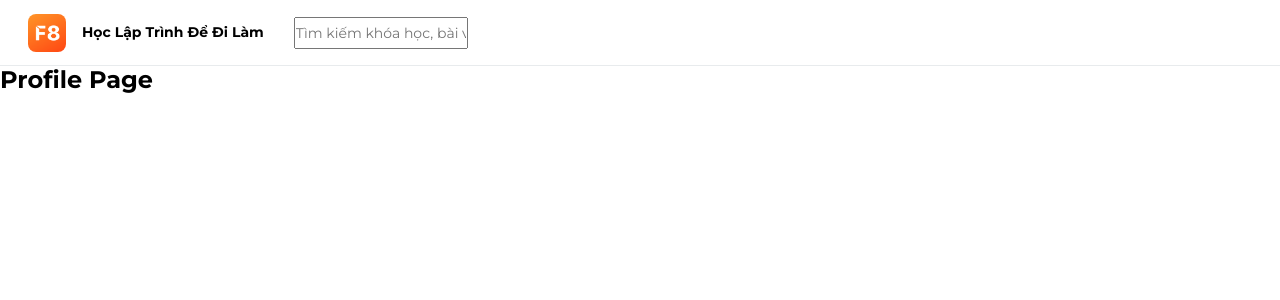
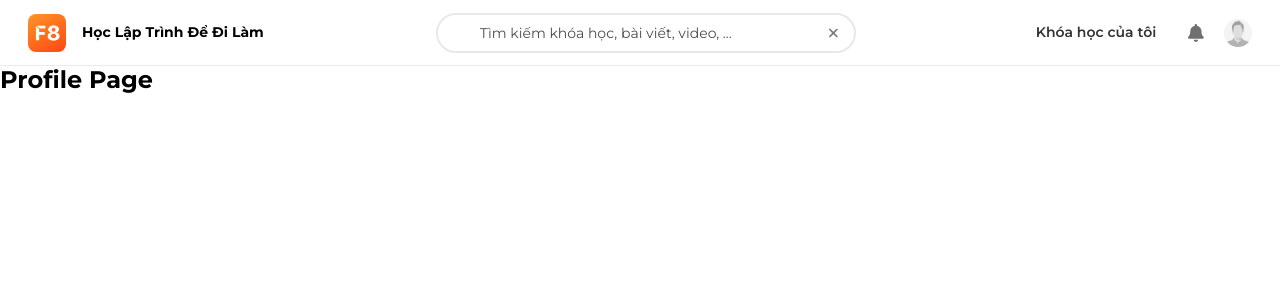
Before and after one commit to huydt772/f8-ui, a React (Create React App) app: page /profile in a window 1280 px wide. Shown: the top 300 px of the page. Built offline with nearby package versions, Linux system fonts and the light colour scheme.

Commit message:
Build ui header

```diff
--- a/src/components/GlobalStyles/GlobalStyles.scss
+++ b/src/components/GlobalStyles/GlobalStyles.scss
@@ -16,6 +16,11 @@
 * {
     margin: 0;
     padding: 0;
+
+    &::selection {
+        background-color: var(--primary-color);
+        color: var(--white-color);
+    }
 }
 
 *,
--- a/src/components/Icons/Icons.js
+++ b/src/components/Icons/Icons.js
@@ -1,10 +1,10 @@
 export const HomeIcon = ({ className }) => (
     <svg
         className={className}
-        ariaHidden="true"
+        aria-hidden="true"
         focusable="false"
-        dataPrefix="fas"
-        dataIcon="house"
+        dataprefix="fas"
+        dataicon="house"
         role="img"
         xmlns="http://www.w3.org/2000/svg"
         viewBox="0 0 576 512"
@@ -19,10 +19,10 @@ export const HomeIcon = ({ className }) => (
 export const RoadIcon = ({ className }) => (
     <svg
         className={className}
-        ariaHidden="true"
+        aria-hidden="true"
         focusable="false"
-        dataPrefix="fas"
-        dataIcon="road"
+        dataprefix="fas"
+        dataicon="road"
         role="img"
         xmlns="http://www.w3.org/2000/svg"
         viewBox="0 0 576 512"
@@ -37,10 +37,10 @@ export const RoadIcon = ({ className }) => (
 export const LightBulbIcon = ({ className }) => (
     <svg
         className={className}
-        ariaHidden="true"
+        aria-hidden="true"
         focusable="false"
-        dataPrefix="fas"
-        dataIcon="lightbulb"
+        dataprefix="fas"
+        dataicon="lightbulb"
         role="img"
         xmlns="http://www.w3.org/2000/svg"
         viewBox="0 0 384 512"
@@ -55,10 +55,10 @@ export const LightBulbIcon = ({ className }) => (
 export const NewsPaperIcon = ({ className }) => (
     <svg
         className={className}
-        ariaHidden="true"
+        aria-hidden="true"
         focusable="false"
-        dataPrefix="fas"
-        dataIcon="newspaper"
+        dataprefix="fas"
+        dataicon="newspaper"
         role="img"
         xmlns="http://www.w3.org/2000/svg"
         viewBox="0 0 512 512"
@@ -70,13 +70,15 @@ export const NewsPaperIcon = ({ className }) => (
     </svg>
 );
 
-export const BellIcon = ({ className }) => (
+export const BellIcon = ({ className, width, height = '1.8rem' }) => (
     <svg
         className={className}
-        ariaHidden="true"
+        width={width}
+        height={height}
+        aria-hidden="true"
         focusable="false"
-        dataPrefix="fas"
-        dataIcon="bell"
+        dataprefix="fas"
+        dataicon="bell"
         role="img"
         xmlns="http://www.w3.org/2000/svg"
         viewBox="0 0 448 512"
@@ -91,10 +93,10 @@ export const BellIcon = ({ className }) => (
 export const UsersIcon = ({ className }) => (
     <svg
         className={className}
-        ariaHidden="true"
+        aria-hidden="true"
         focusable="false"
-        dataPrefix="fas"
-        dataIcon="users"
+        dataprefix="fas"
+        dataicon="users"
         role="img"
         xmlns="http://www.w3.org/2000/svg"
         viewBox="0 0 640 512"
@@ -109,10 +111,10 @@ export const UsersIcon = ({ className }) => (
 export const PlusIcon = ({ className }) => (
     <svg
         className={className}
-        ariaHidden="true"
+        aria-hidden="true"
         focusable="false"
-        dataPrefix="fas"
-        dataIcon="plus"
+        dataprefix="fas"
+        dataicon="plus"
         role="img"
         xmlns="http://www.w3.org/2000/svg"
         viewBox="0 0 448 512"
@@ -127,10 +129,10 @@ export const PlusIcon = ({ className }) => (
 export const ChevronRight = ({ className }) => (
     <svg
         className={className}
-        ariaHidden="true"
+        aria-hidden="true"
         focusable="false"
-        dataPrefix="fas"
-        dataIcon="chevron-right"
+        dataprefix="fas"
+        dataicon="chevron-right"
         role="img"
         xmlns="http://www.w3.org/2000/svg"
         viewBox="0 0 320 512"
@@ -141,3 +143,23 @@ export const ChevronRight = ({ className }) => (
         ></path>
     </svg>
 );
+
+export const ClearIcon = ({ className, width, height = '1.4rem' }) => (
+    <svg
+        className={className}
+        width={width}
+        height={height}
+        aria-hidden="true"
+        focusable="false"
+        dataprefix="fas"
+        dataicon="xmark"
+        role="img"
+        xmlns="http://www.w3.org/2000/svg"
+        viewBox="0 0 320 512"
+    >
+        <path
+            fill="currentColor"
+            d="M310.6 361.4c12.5 12.5 12.5 32.75 0 45.25C304.4 412.9 296.2 416 288 416s-16.38-3.125-22.62-9.375L160 301.3L54.63 406.6C48.38 412.9 40.19 416 32 416S15.63 412.9 9.375 406.6c-12.5-12.5-12.5-32.75 0-45.25l105.4-105.4L9.375 150.6c-12.5-12.5-12.5-32.75 0-45.25s32.75-12.5 45.25 0L160 210.8l105.4-105.4c12.5-12.5 32.75-12.5 45.25 0s12.5 32.75 0 45.25l-105.4 105.4L310.6 361.4z"
+        ></path>
+    </svg>
+);
--- a/src/layouts/components/Header/Header.js
+++ b/src/layouts/components/Header/Header.js
@@ -1,8 +1,31 @@
+import { useState } from 'react';
 import { Link } from 'react-router-dom';
 import images from '~/assets/images';
-import { HeaderStyle, Logo, Heading, Search, SearchIcon, Input } from './Header.style';
+import { BellIcon, ClearIcon } from '~/components/Icons';
+import {
+    HeaderStyle,
+    Logo,
+    Heading,
+    Search,
+    SearchIcon,
+    Input,
+    Actions,
+    MyLearn,
+    ActionBtn,
+    Avatar,
+    ClearBtn,
+} from './Header.style';
 
 function Header() {
+    const [searchValue, setSearchValue] = useState('');
+
+    const handleChange = (e) => {
+        const searchValue = e.target.value;
+
+        if (!searchValue.startsWith(' ')) {
+            setSearchValue(searchValue);
+        }
+    };
     return (
         <HeaderStyle>
             <Logo>
@@ -14,8 +37,25 @@ function Header() {
 
             <Search>
                 <SearchIcon />
-                <Input type="text" placeholder="Tìm kiếm khóa học, bài viết, video, ..." />
+                <Input
+                    value={searchValue}
+                    type="text"
+                    placeholder="Tìm kiếm khóa học, bài viết, video, ..."
+                    spellCheck="false"
+                    onChange={handleChange}
+                />
+                <ClearBtn>
+                    <ClearIcon />
+                </ClearBtn>
             </Search>
+
+            <Actions>
+                <MyLearn>Khóa học của tôi</MyLearn>
+                <ActionBtn>
+                    <BellIcon />
+                </ActionBtn>
+                <Avatar src={images.avatar} alt="Avatar" />
+            </Actions>
         </HeaderStyle>
     );
 }
--- a/src/layouts/components/Header/Header.style.js
+++ b/src/layouts/components/Header/Header.style.js
@@ -3,6 +3,7 @@ import images from '~/assets/images';
 
 export const HeaderStyle = styled.header`
     display: flex;
+    justify-content: space-between;
     align-items: center;
     height: var(--header-height);
     border-bottom: 1px solid #e8ebed;
@@ -31,6 +32,16 @@ export const Heading = styled.h4`
 
 export const Search = styled.div`
     display: flex;
+    width: 420px;
+    height: 40px;
+    border: 2px solid #e8e8e8;
+    border-radius: 20px;
+    padding: 0 16px 0 8px;
+    transition: border-color 0.2s ease-in-out;
+
+    &:focus-within {
+        border-color: #444;
+    }
 `;
 
 export const SearchIcon = styled.div`
@@ -40,8 +51,68 @@ export const SearchIcon = styled.div`
     background-position: 50%;
 
     width: 30px;
-    height: 32px;
-    opacity: 0.8;
+    height: 100%;
+    opacity: 0.7;
 `;
 
-export const Input = styled.input``;
+export const Input = styled.input`
+    flex: 1;
+    border: none;
+    outline: none;
+    caret-color: #444;
+    height: 100%;
+    padding: 0 4px;
+
+    &::placeholder {
+        color: var(--black-color);
+        opacity: 0.7;
+    }
+`;
+
+export const ClearBtn = styled.button`
+    display: flex;
+    align-items: center;
+    padding: 4px 0 4px 4px;
+    background-color: transparent;
+    border: none;
+    height: 100%;
+    color: #7c7c7c;
+`;
+
+export const Actions = styled.div`
+    display: flex;
+    align-items: center;
+`;
+
+export const MyLearn = styled.button`
+    border: none;
+    padding: 8px;
+    margin-right: 16px;
+    font-weight: 600;
+    font-size: 1.4rem;
+
+    color: #333;
+    background-color: transparent;
+`;
+
+export const ActionBtn = styled.button`
+    display: flex;
+    align-items: center;
+    border: none;
+    background-color: transparent;
+    padding: 8px;
+    color: #707070;
+
+    &:hover {
+        color: #333;
+    }
+`;
+
+export const Avatar = styled.img`
+    border-radius: 100rem;
+    width: 28px;
+    height: 28px;
+    margin-left: 12px;
+    object-fit: cover;
+    cursor: pointer;
+`;
```
